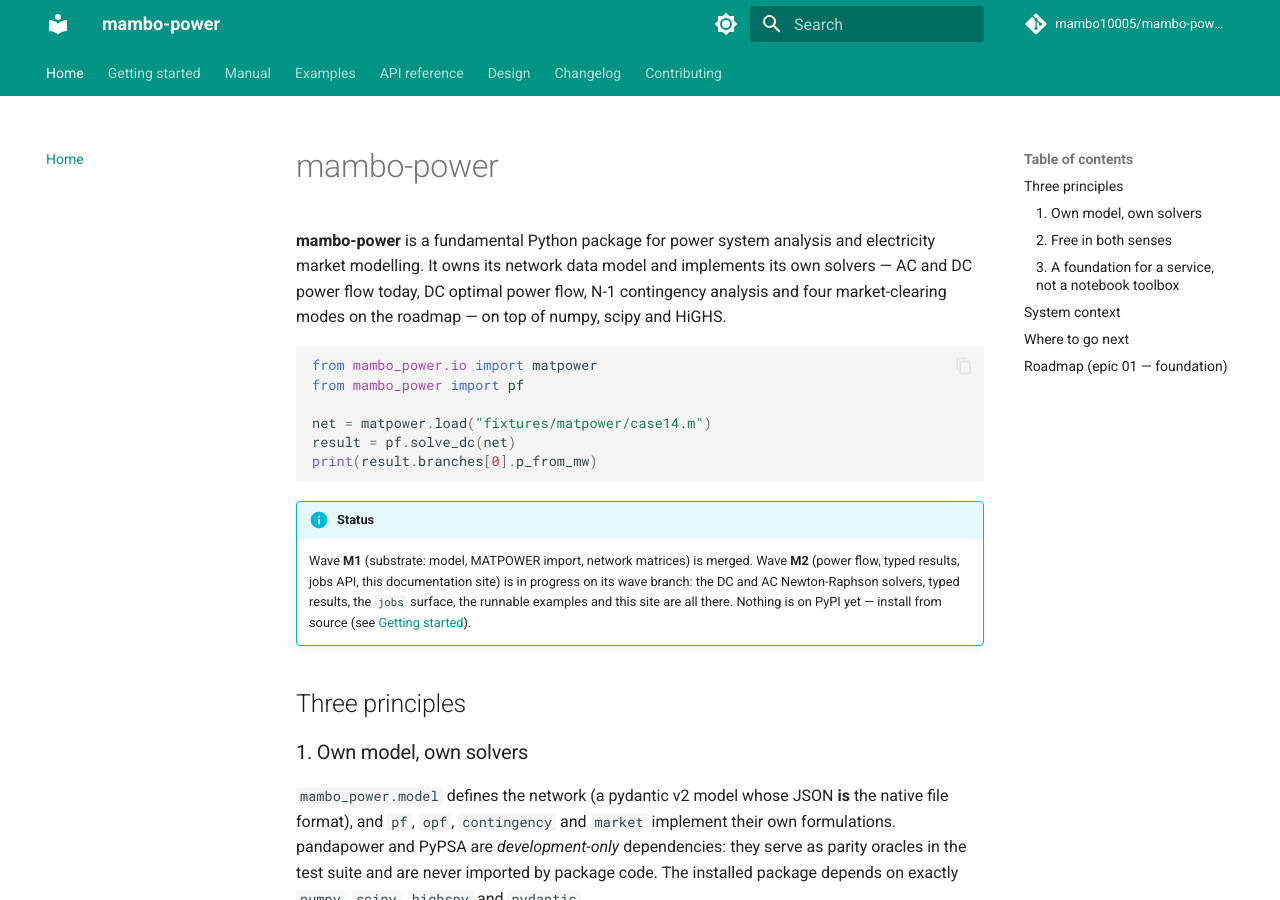
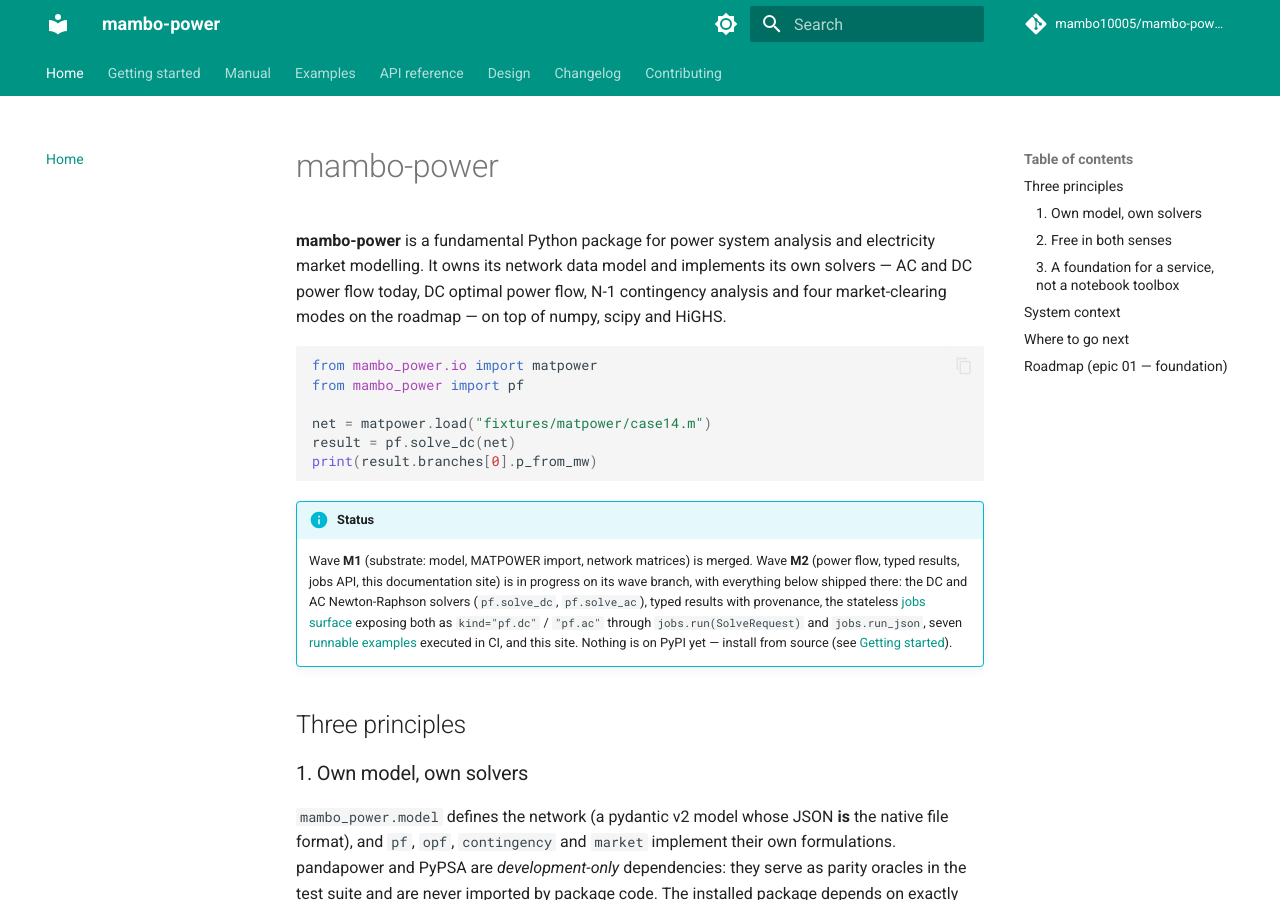
Before and after one commit to mambo10005/mambo-power, an MkDocs documentation site: the page built from docs/index.md, in a window 1280 px wide and 900 px high. Built offline with MkDocs 1.6.1 and Material for MkDocs 9.7.7, drawn with Linux system fonts in a browser that asks for light colours; comment, search, counter and statistics services are not loaded.

Commit message:
docs(m2/S7): home page status names the shipped jobs surface (pf.ac / pf.dc via jobs.run) and links the manual
Co-Authored-By: Claude Fable 5 <noreply@anthropic.com>
Claude-Session: https://claude.ai/code/session_01NA3xnvrFVGDqG3azRk8CBs

```diff
--- a/docs/index.md
+++ b/docs/index.md
@@ -17,9 +17,12 @@ print(result.branches[0].p_from_mw)
 !!! info "Status"
     Wave **M1** (substrate: model, MATPOWER import, network matrices) is merged. Wave **M2**
     (power flow, typed results, jobs API, this documentation site) is in progress on its
-    wave branch: the DC and AC Newton-Raphson solvers, typed results, the `jobs` surface, the
-    runnable examples and this site are all there. Nothing is on PyPI yet — install from
-    source (see [Getting started](getting-started.md)).
+    wave branch, with everything below shipped there: the DC and AC Newton-Raphson solvers
+    (`pf.solve_dc`, `pf.solve_ac`), typed results with provenance, the stateless
+    [jobs surface](manual/jobs.md) exposing both as `kind="pf.dc"` / `"pf.ac"` through
+    `jobs.run(SolveRequest)` and `jobs.run_json`, seven [runnable examples](examples/index.md)
+    executed in CI, and this site. Nothing is on PyPI yet — install from source (see
+    [Getting started](getting-started.md)).
 
 ## Three principles
 
```
